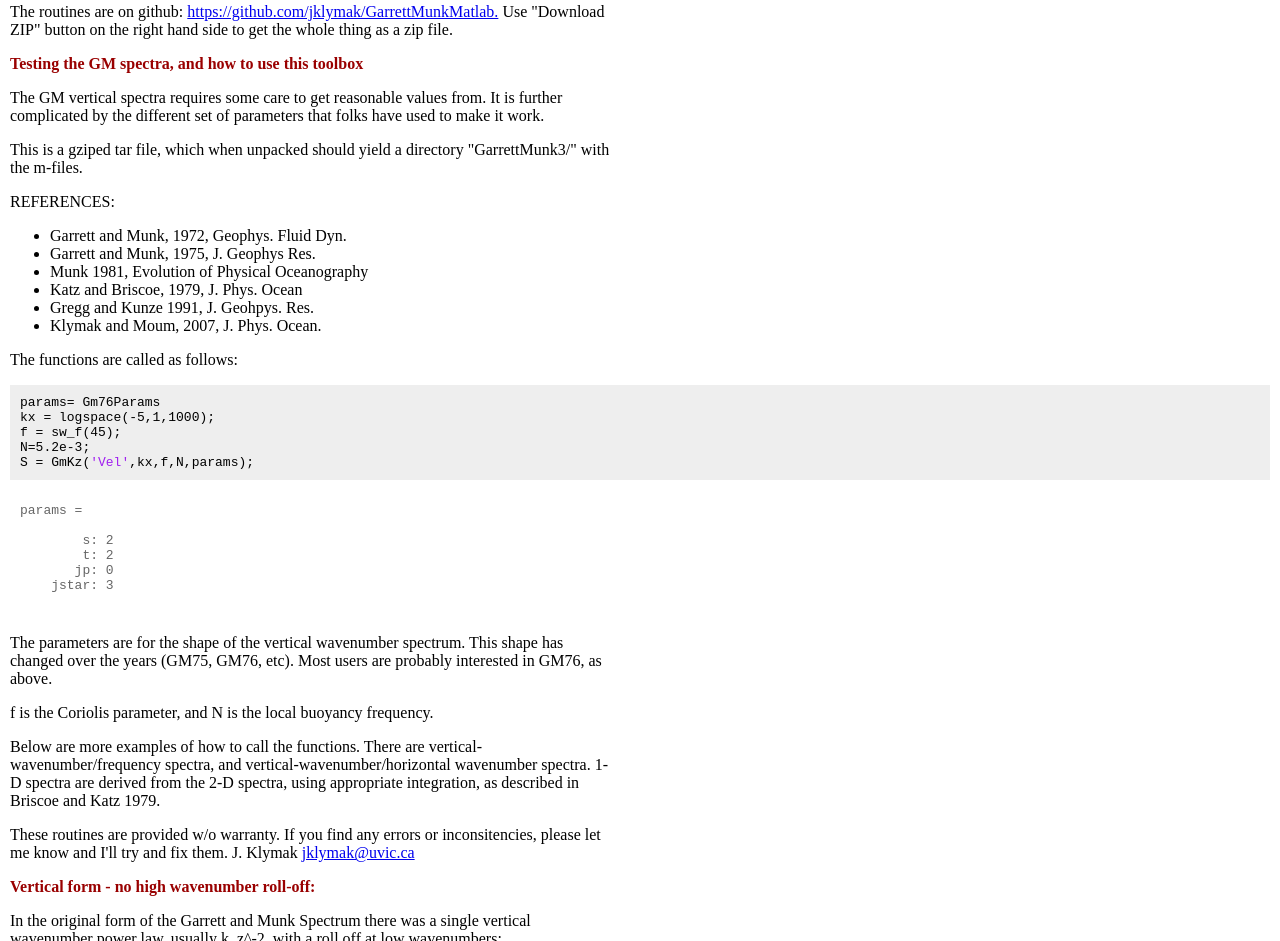
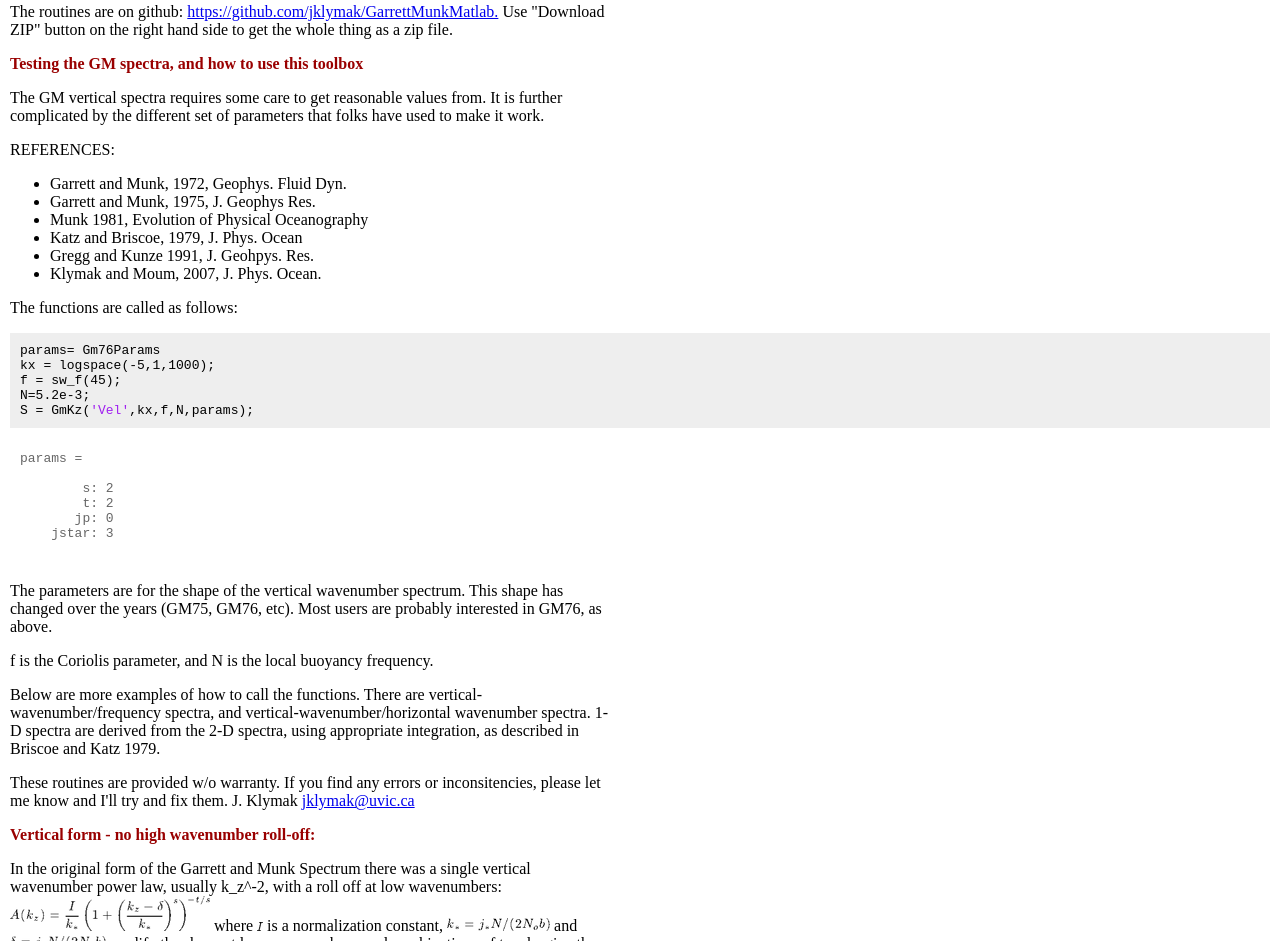
Before and after one commit to jklymak/GarrettMunkMatlab, a plain HTML site: page index.html in a window 1280 px wide. Shown: the part 848-1789 px from the top of the page. Drawn offline with Linux system fonts and the light colour scheme.

Commit message:
Fixed index.html again

```diff
--- a/index.html
+++ b/index.html
@@ -63,7 +63,7 @@ p.footer {
 }
 
   </style></head><body><div class="content"><h1>The Garrett and Munk internal wave spectra Matlab toolbox</h1><!--introduction--><p>J. Klymak <a href="jklymak@uvic.ca">jklymak@uvic.ca</a></p><!--/introduction--><h2>Contents</h2><div><ul><li><a href="#2">Downloading</a></li><li><a href="#3">Testing the GM spectra, and how to use this toolbox</a></li><li><a href="#5">Vertical form - no high wavenumber roll-off:</a></li><li><a href="#6">Variations of the parameters</a></li><li><a href="#7">Adding a roll-off at high wavenumbers.</a></li><li><a href="#8">Frequency Spectra</a></li><li><a href="#9">Combined vertical-frequency spectra</a></li><li><a href="#10">Check of buoyancy scaling..</a></li><li><a href="#11">Horizontal spectra</a></li></ul></div><pre class="codeinput">zzPlotHeader
-</pre><img vspace="5" hspace="5" src="zzTestGm_01.png" alt=""> <h2>Downloading<a name="2"></a></h2><p>The routines are on github: <a href="https://github.com/jklymak/GarrettMunkMatlab">https://github.com/jklymak/GarrettMunkMatlab.</a>  Use "Download ZIP" button on the right hand side to get the whole thing as a zip file.</p><h2>Testing the GM spectra, and how to use this toolbox<a name="3"></a></h2><p>The GM vertical spectra requires some care to get reasonable values from.  It is further complicated by the different set of parameters that folks have used to make it work.</p><p>This is a gziped tar file, which when unpacked should yield a directory "GarrettMunk3/" with the m-files.</p><p>REFERENCES:</p><div><ul><li>Garrett and Munk, 1972, Geophys. Fluid Dyn.</li><li>Garrett and Munk, 1975, J. Geophys Res.</li><li>         Munk 1981, Evolution of Physical Oceanography</li><li>         Katz and Briscoe, 1979, J. Phys. Ocean</li><li>         Gregg and Kunze 1991, J. Geohpys. Res.</li><li>         Klymak and Moum, 2007, J. Phys. Ocean.</li></ul></div><p>The functions are called as follows:</p><pre class="codeinput">params= Gm76Params
+</pre><img vspace="5" hspace="5" src="zzTestGm_01.png" alt=""> <h2>Downloading<a name="2"></a></h2><p>The routines are on github: <a href="https://github.com/jklymak/GarrettMunkMatlab">https://github.com/jklymak/GarrettMunkMatlab.</a>  Use "Download ZIP" button on the right hand side to get the whole thing as a zip file.</p><h2>Testing the GM spectra, and how to use this toolbox<a name="3"></a></h2><p>The GM vertical spectra requires some care to get reasonable values from.  It is further complicated by the different set of parameters that folks have used to make it work.</p><p>REFERENCES:</p><div><ul><li>Garrett and Munk, 1972, Geophys. Fluid Dyn.</li><li>Garrett and Munk, 1975, J. Geophys Res.</li><li>         Munk 1981, Evolution of Physical Oceanography</li><li>         Katz and Briscoe, 1979, J. Phys. Ocean</li><li>         Gregg and Kunze 1991, J. Geohpys. Res.</li><li>         Klymak and Moum, 2007, J. Phys. Ocean.</li></ul></div><p>The functions are called as follows:</p><pre class="codeinput">params= Gm76Params
 kx = logspace(-5,1,1000);
 f = sw_f(45);
 N=5.2e-3;
```
